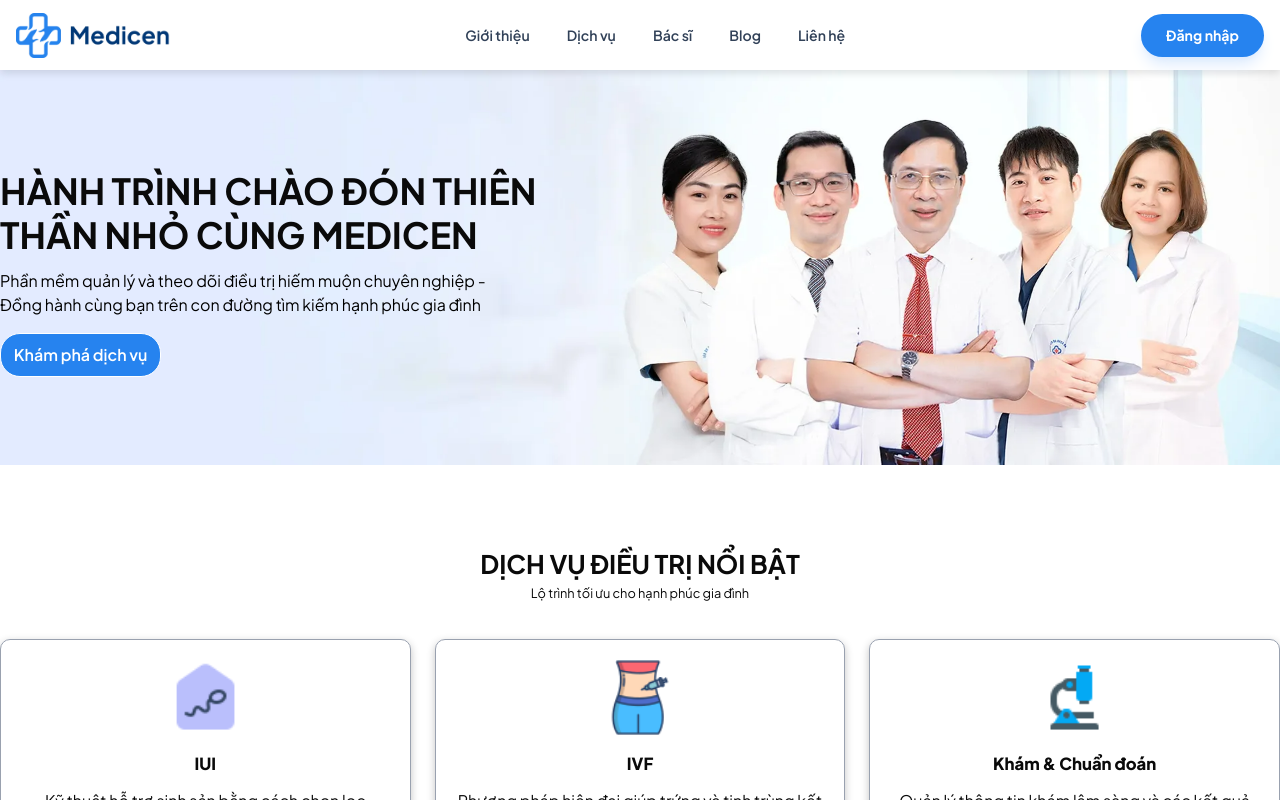
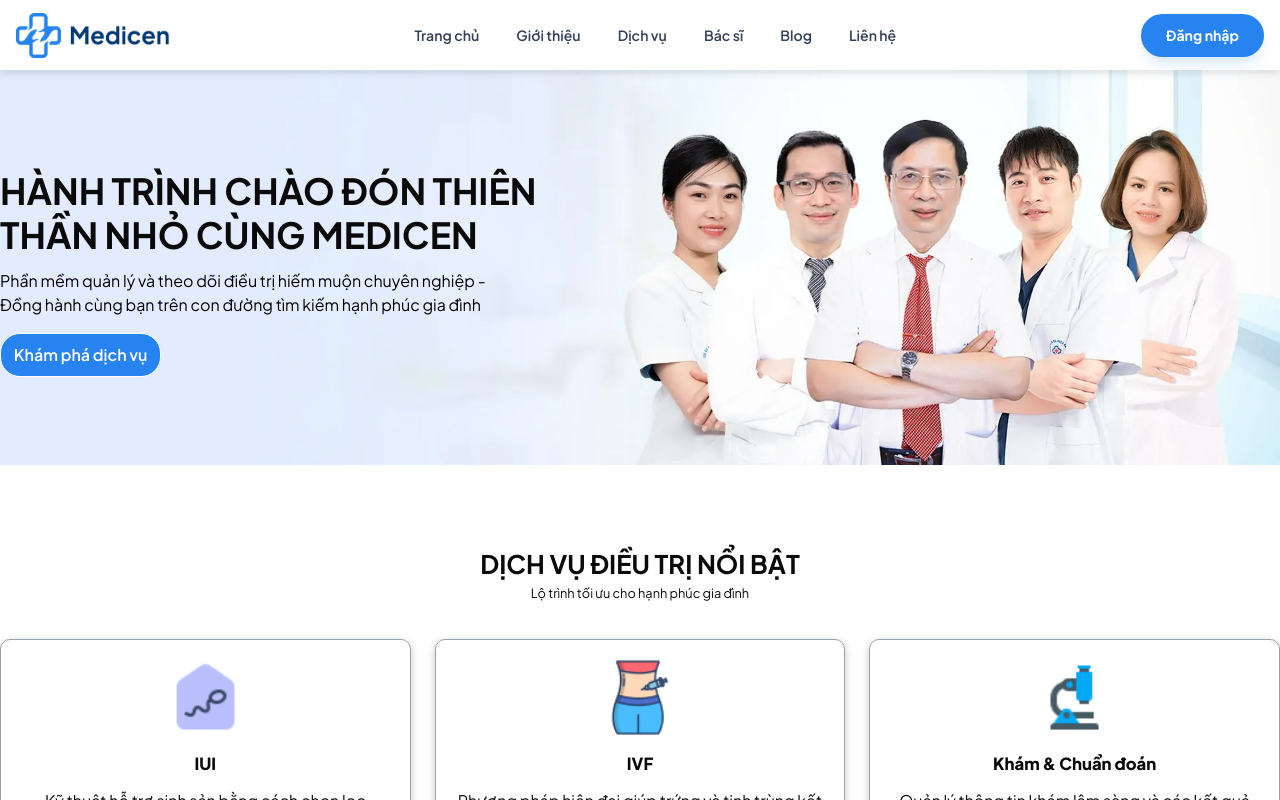
Before and after one commit to Dragon-Ky/Infertility-Treatment-Management-and-Monitoring-System, a React (Vite) app in the folder frontend/: page / in a window 1280 px wide. Shown: the top 800 px of the page. Built offline with nearby package versions, Linux system fonts and the light colour scheme.

Commit message:
Separate the menu into a file named menuHeader.constant

```diff
--- /dev/null
+++ b/frontend/src/constant/menuHeader.constant.jsx
@@ -0,0 +1,32 @@
+export const menuHeader = [
+  {
+    id: 1,
+    name: "Trang chủ",
+    path: "/",
+  },
+  {
+    id: 2,
+    name: "Giới thiệu",
+    path: "/",
+  },
+  {
+    id: 3,
+    name: "Dịch vụ",
+    path: "/",
+  },
+  {
+    id: 4,
+    name: "Bác sĩ",
+    path: "/",
+  },
+  {
+    id: 5,
+    name: "Blog",
+    path: "/",
+  },
+  {
+    id: 6,
+    name: "Liên hệ",
+    path: "/",
+  },
+];
--- a/frontend/src/layout/Header/index.jsx
+++ b/frontend/src/layout/Header/index.jsx
@@ -17,12 +17,14 @@ import {
   HiOutlineCog,
 } from "react-icons/hi";
 
+import { menuHeader } from "@/constant/menuHeader.constant";
+
 function Header() {
-  const menu = ["Giới thiệu", "Dịch vụ", "Bác sĩ", "Blog", "Liên hệ"];
   const navigate = useNavigate();
 
   const userJson = localStorage.getItem("user");
   const user = userJson ? JSON.parse(userJson) : null;
+  const userRole = user?.roles?.[0]?.name;
 
   const handleLogout = () => {
     localStorage.clear();
@@ -34,19 +36,20 @@ function Header() {
     <header className="sticky top-0 left-0 z-900 w-full bg-white/80 shadow-[0px_3px_8px_rgba(0,0,0,0.12)] backdrop-blur-md">
       <div className="mx-auto flex max-w-7xl items-center justify-between px-4 py-[1vw] text-[1.1vw]">
         <Link
-          to="/"
+          to={`${userRole === "Doctor" ? "/doctor/dashboard" : "/"}`}
           className="shrink-0 transition-transform hover:scale-105 active:scale-95"
         >
           <img src={medicen} alt="Logo" className="w-[12vw] object-cover" />
         </Link>
 
         <div className="flex items-center gap-[0.5vw] font-semibold text-slate-700">
-          {menu.map((item, index) => (
+          {menuHeader.map((item) => (
             <Link
-              key={index}
+              to={`/${item.path}`}
+              key={item.id}
               className="relative z-1 cursor-pointer overflow-hidden rounded-[20px] px-[1.2vw] py-[0.8vw] transition-colors duration-300 after:absolute after:inset-0 after:z-[-1] after:origin-center after:scale-x-0 after:bg-(--primaryCustom) after:transition-transform after:duration-300 after:content-[''] hover:text-white hover:after:scale-x-100"
             >
-              {item}
+              {item.name}
             </Link>
           ))}
         </div>
```
